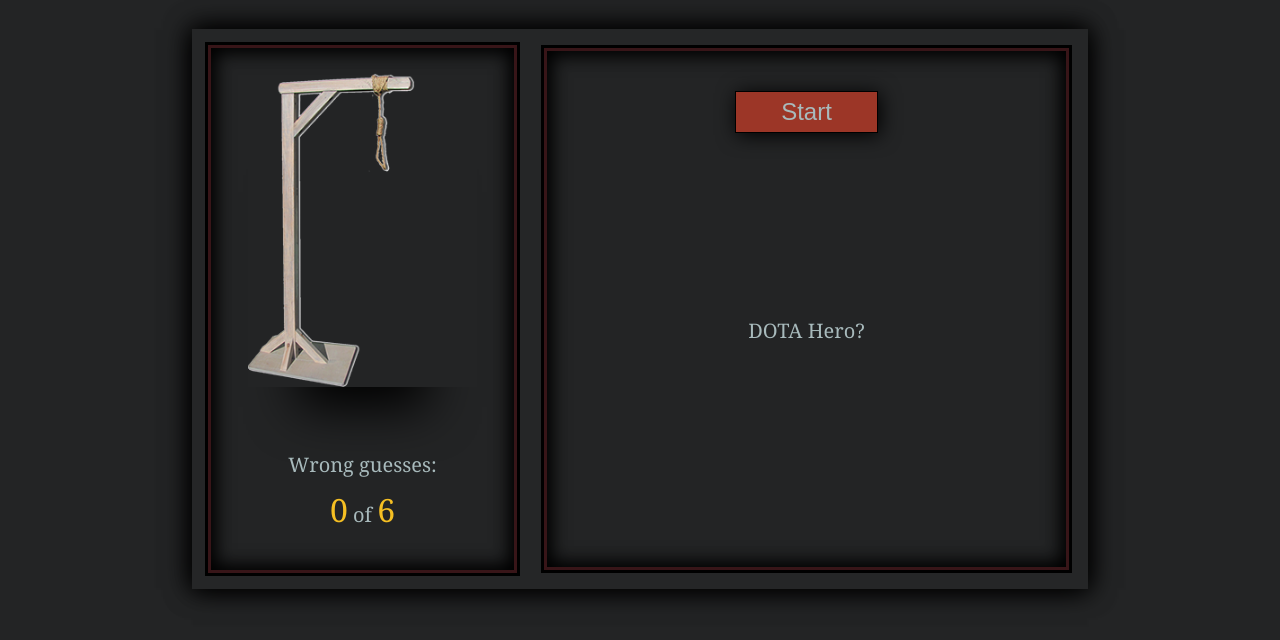
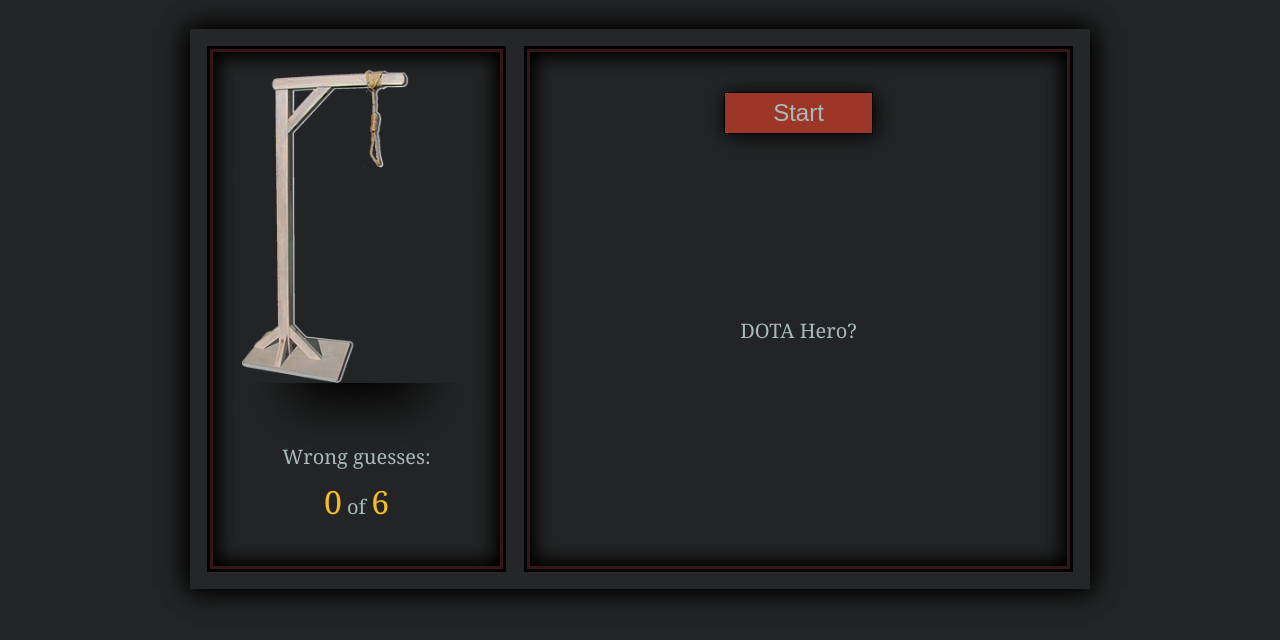
Before and after one commit to SinisaVukmirovic/Hangman-Game, a plain HTML site: page index.html in a window 1280 px wide. Shown: the part 126-766 px from the top of the page. Drawn offline with Linux system fonts and the light colour scheme; no server answers.

Commit message:
Fixed centering of gameplay container

```diff
--- a/style.css
+++ b/style.css
@@ -44,8 +44,8 @@
     max-width: 900px;
     min-height: 35rem;
     background-color: var(--frameClr);
-    margin: 5em 15%;
-    padding: .25em;
+    margin: 5em auto;
+    padding: .5em;
     display: flex;
     box-shadow: 1px 1px 25px #000,
                 -1px -1px 25px #000;
@@ -61,11 +61,10 @@
     flex-direction: column;
     justify-content: space-between;
     align-items: center;
-    margin: .75em;
+    margin: .75rem; /* setting in REMs so it is the same and independent on font size */
     text-align: center;
 }
     .hangman, .tries-left {
-        margin: .5em;
         display: flex;
         justify-content: center;
         align-items: center;
```
